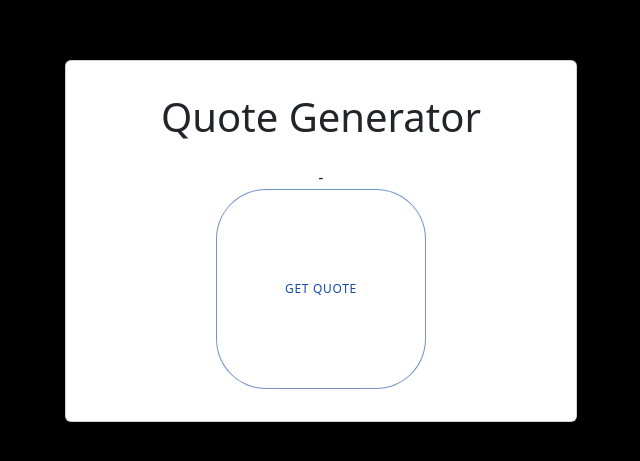
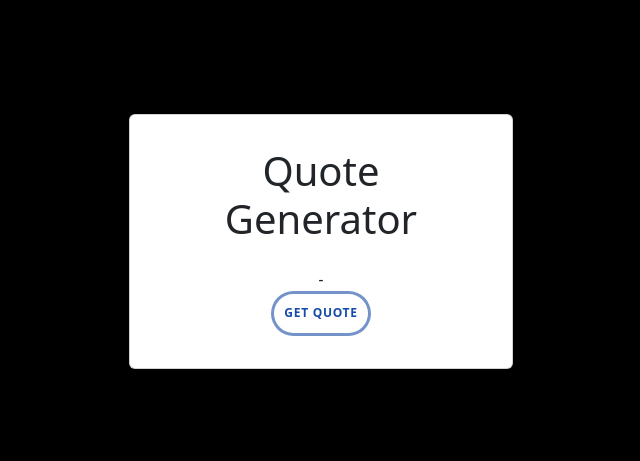
Before and after one commit to lindsey-lansford/quote-gen, a React (Create React App) app: page / in a window 1280 px wide. Shown: the part 159-620 px from the top of the page, without its empty margins (319-959 px from the left). Built offline with nearby package versions, Linux system fonts and the light colour scheme; no server answers.

Commit message:
adding styling

```diff
--- a/src/App.css
+++ b/src/App.css
@@ -20,18 +20,21 @@
   display: flex;
   align-items: center;
   flex-direction: column;
-  background: rgb(206, 133, 7);
-  width: 40%;
-  height: 30%;
+  background: rgb(243, 240, 236);
+  width: 30%;
+  height: auto;
   padding: 2rem;
   border-radius: 25px;
 }
 
-.heading {
+/* .heading {
   display: flex;
   align-items: center;
   height: 350px;
+} */
 
+.lower {
+  padding-top: 1rem;
 }
 
 .button {
@@ -44,17 +47,17 @@
   align-items: center;
   cursor: pointer;
   text-transform: uppercase;
-  height: 200px;
-  width: 210px;
+  height: 45px;
+  width: 100px;
   opacity: 1;
   background-color: #ffffff;
-  border: 1px solid rgba(22, 76, 167, 0.6);
+  border: 3px solid rgba(22, 76, 167, 0.6)
 }
 
 .button span {
   color: #164ca7;
   font-size: 12px;
-  font-weight: 500;
+  font-weight: bold;
   letter-spacing: 0.7px;
 }
 
```
